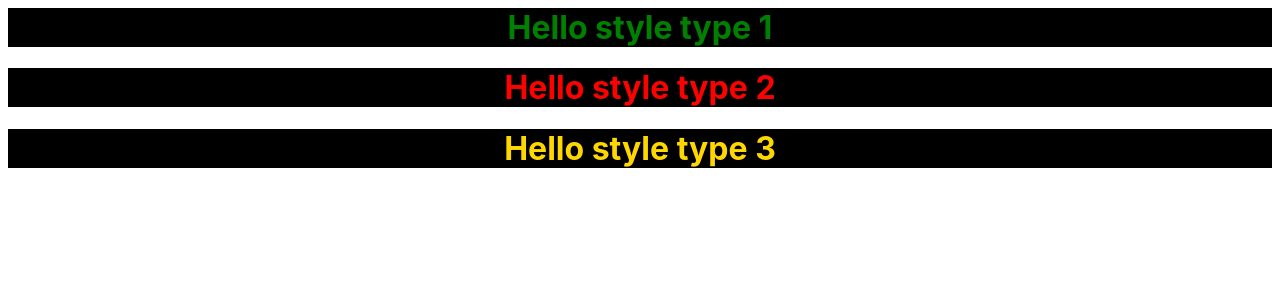
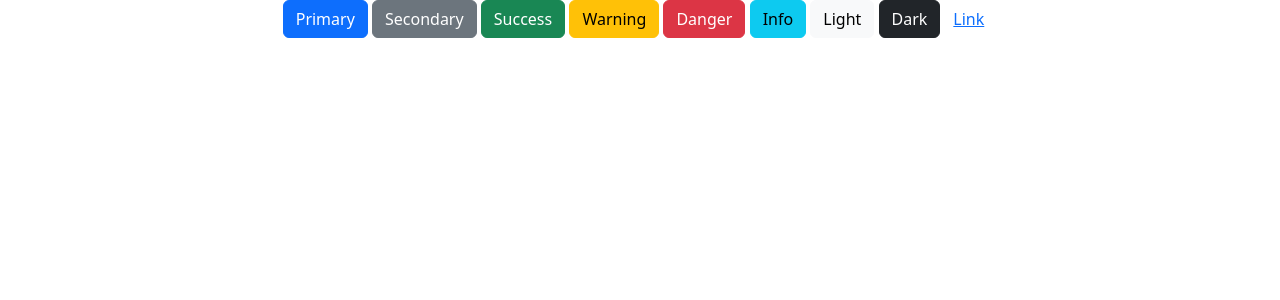
Before and after one commit to FirozSkAhmad/React, a React (Create React App) app: page / in a window 1280 px wide. Shown: the top 300 px of the page. Built offline with nearby package versions, Linux system fonts and the light colour scheme.

Commit message:
2 files modified

```diff
--- a/src/App.js
+++ b/src/App.js
@@ -1,13 +1,19 @@
 import React from 'react';
 import './style.css';
-import style from './Style.module.css'
+import {Button} from 'react-bootstrap'
 
 export default function App() {
   return (
     <div className="App">
-      <h1 className="style1">Hello style type 1</h1>
-      <h1 style={{backgroundColor:"black",color:"red"}}>Hello style type 2</h1>
-      <h1 className={style.magic}>Hello style type 3</h1>
+      <Button variant="primary">Primary</Button>{' '}
+      <Button variant="secondary">Secondary</Button>{' '}
+      <Button variant="success">Success</Button>{' '}
+      <Button variant="warning">Warning</Button>{' '}
+      <Button variant="danger">Danger</Button>{' '}
+      <Button variant="info">Info</Button>{' '}
+      <Button variant="light">Light</Button>{' '}
+      <Button variant="dark">Dark</Button>
+      <Button variant="link">Link</Button>
     </div>
   );
 }
--- a/src/index.js
+++ b/src/index.js
@@ -1,5 +1,6 @@
 import React, { StrictMode } from 'react';
 import { createRoot } from 'react-dom/client';
+import 'bootstrap/dist/css/bootstrap.min.css';
 
 import App from './App';
 
```
